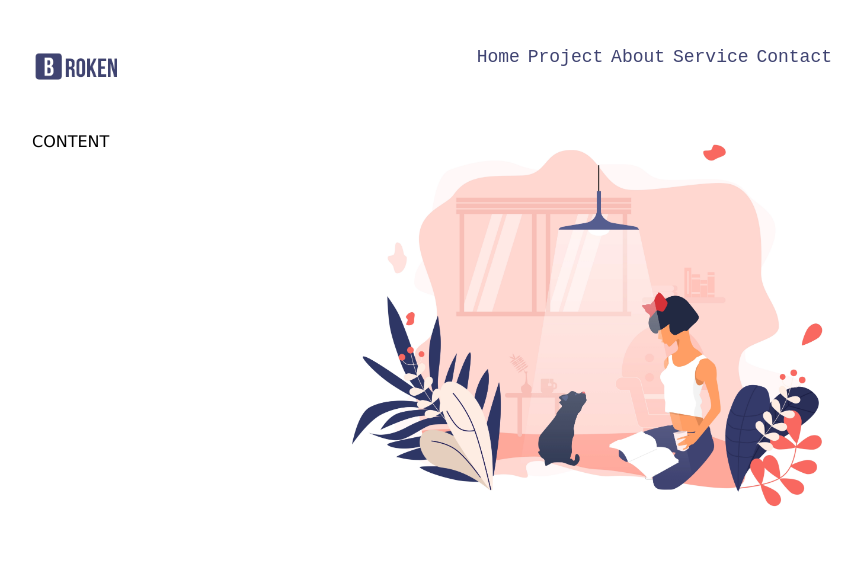
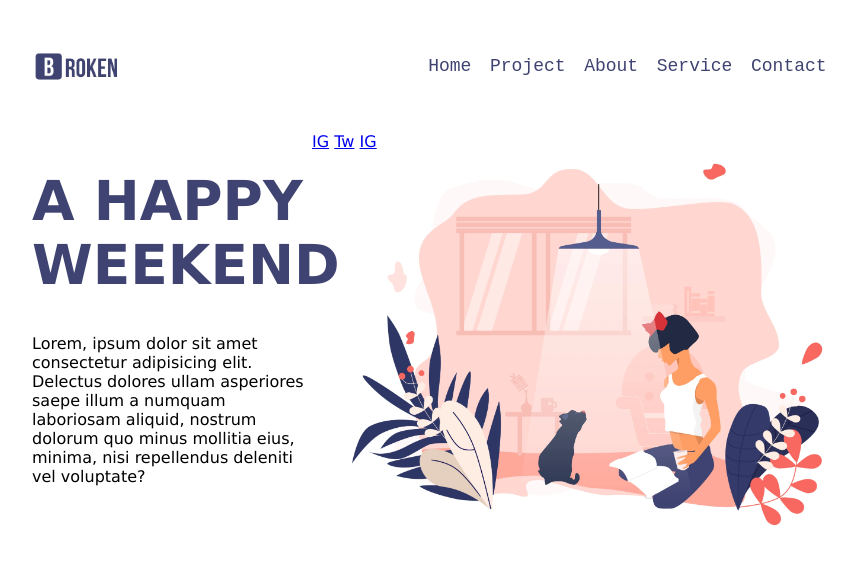
Before and after one commit to Lincikas/06-happy-weekend, a website: page index.html in a window 1280 px wide. Shown: the whole page, without its empty margins (208-1070 px from the left). Drawn offline with Linux system fonts and the light colour scheme.

Commit message:
r4meliai

```diff
--- a/index.html
+++ b/index.html
@@ -16,7 +16,7 @@
     <meta name="theme-color" content="#ffffff">
     <style>
         body {
-            font-family: 'gill Sans';
+            font-family: 'gill Sans'; Calibri, 'Trebuchet MS', sans-serif;
         }
 
         header {
@@ -24,7 +24,6 @@
             width: 800px;
             margin-top: 40px;
             margin-left: calc((100% - 800px) / 2);
-
         }
 
         header>img {
@@ -34,13 +33,12 @@
 
         header>nav {
             float: right;
-            margin-top: 3,8px;
-
+            margin-top: 3.8px;
         }
 
         nav>a {
             display: inline-block;
-            padding: 0,3em;
+            padding: 0.3em;
             padding-left: 0,7em;
             padding-right: 0,7em;
             margin-right: 0,5em;
@@ -50,7 +48,8 @@
             text-decoration: none;
             color: #3F4371;
             border: 0,1em solid transparent;
-            border-radius: 0,2em;
+            border-radius: 0.2em;
+            transition: all 0.5s;
         }
 
         nav>a:first-child {
@@ -73,6 +72,13 @@
             width: 35%;
             float: left;
         }
+        h1 {
+            font-size: 55px;
+            color:#3F4371;
+            text-transform: uppercase;
+
+        }
+
 
         main>img {
             width: 60%;
@@ -95,8 +101,13 @@
 
     <main>
         <div>
-            CONTENT
-        </div>
+            <h1>A happy <span>weekend</span></h1>
+       <p>Lorem, ipsum dolor sit amet consectetur adipisicing elit.
+         Delectus dolores ullam asperiores saepe illum a numquam laboriosam aliquid, nostrum dolorum quo minus mollitia eius, minima, nisi repellendus deleniti vel voluptate?</p>
+     </div>
+     <a href="#">IG</a>
+     <a href="#">Tw</a>
+     <a href="#">IG</a>
         <img src="./joga.png" alt="Yoga">
     </main>
 </body>
```
